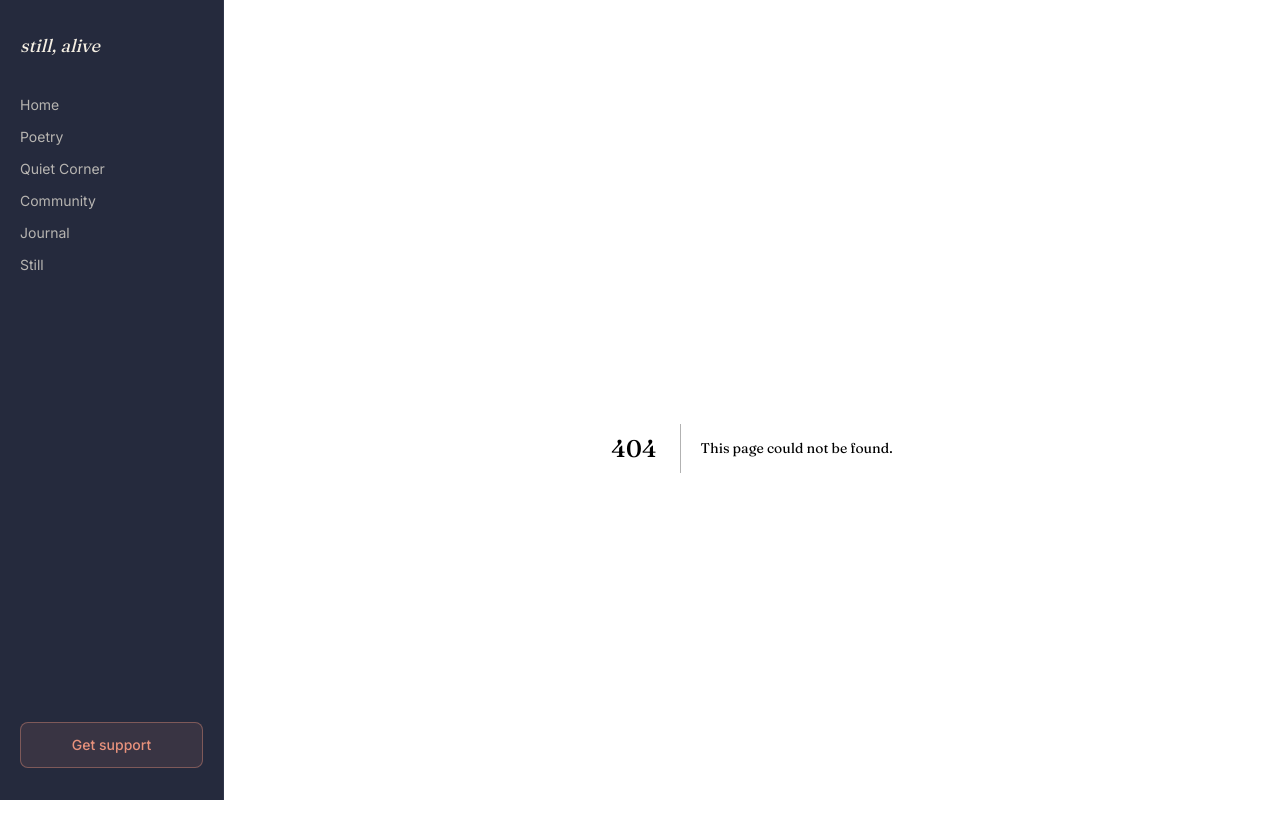
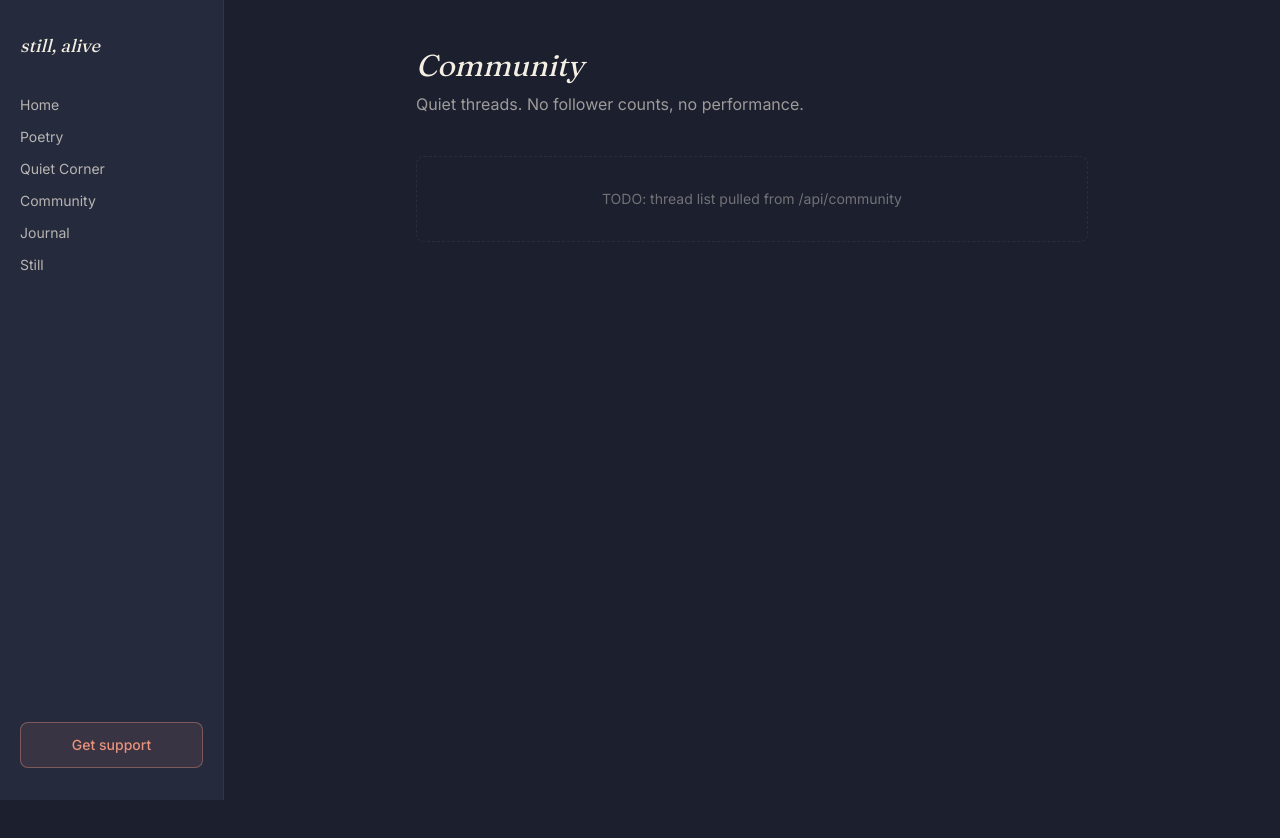
Before and after one commit to royaldenton1-cyber/still-alive-with-denton, a Next.js app: page /community in a window 1280 px wide. Before the commit this address had no page. Shown: the top 838 px of the page. After the commit the page ends 800 px from the top, so only its background shows below. Built offline with nearby package versions, Linux system fonts and the light colour scheme.

Commit message:
Create page.tsx

```diff
--- /dev/null
+++ b/app/community/page.tsx
@@ -0,0 +1,14 @@
+export default function Community() {
+  return (
+    <div className="mx-auto max-w-2xl">
+      <h1 className="font-display text-3xl italic text-parchment">Community</h1>
+      <p className="mt-2 text-parchment/60">
+        Quiet threads. No follower counts, no performance.
+      </p>
+
+      <div className="mt-10 rounded-lg border border-dashed border-slate/30 p-8 text-center text-sm text-parchment/40">
+        TODO: thread list pulled from /api/community
+      </div>
+    </div>
+  );
+}
```
